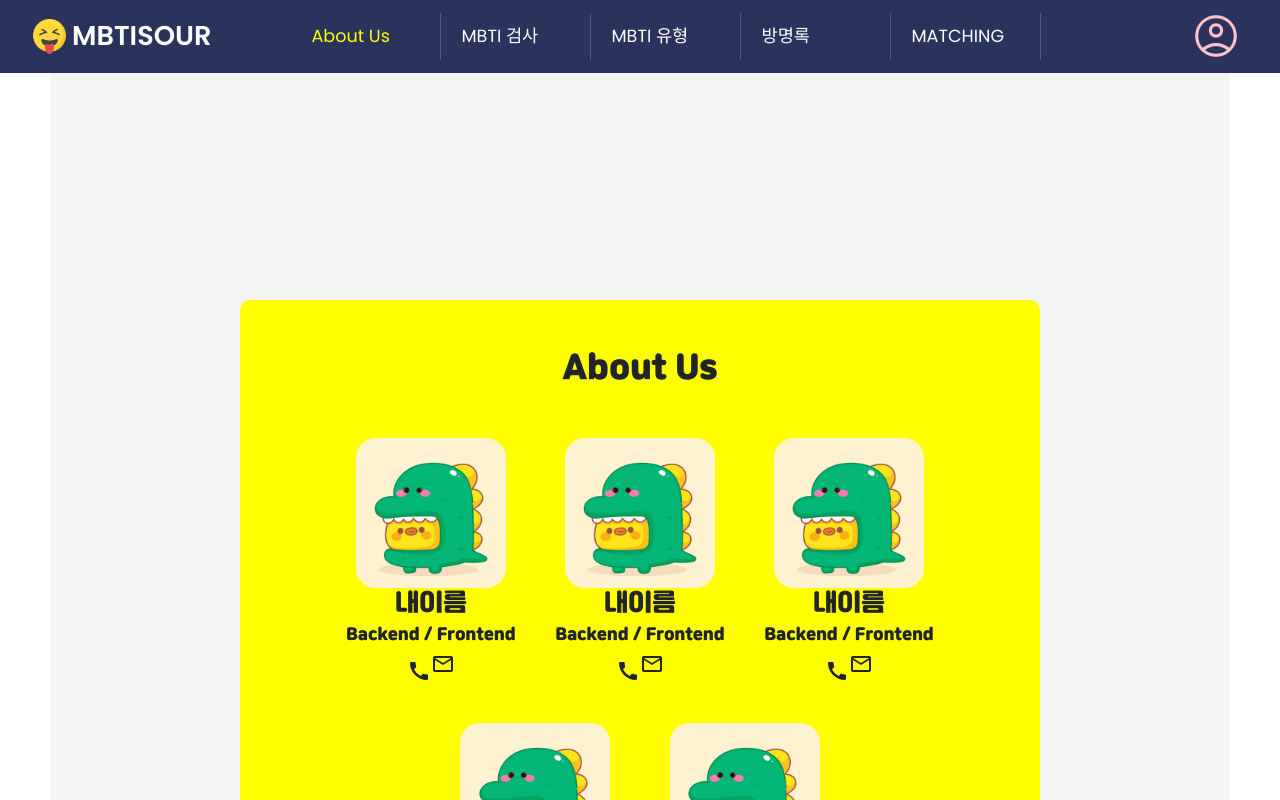
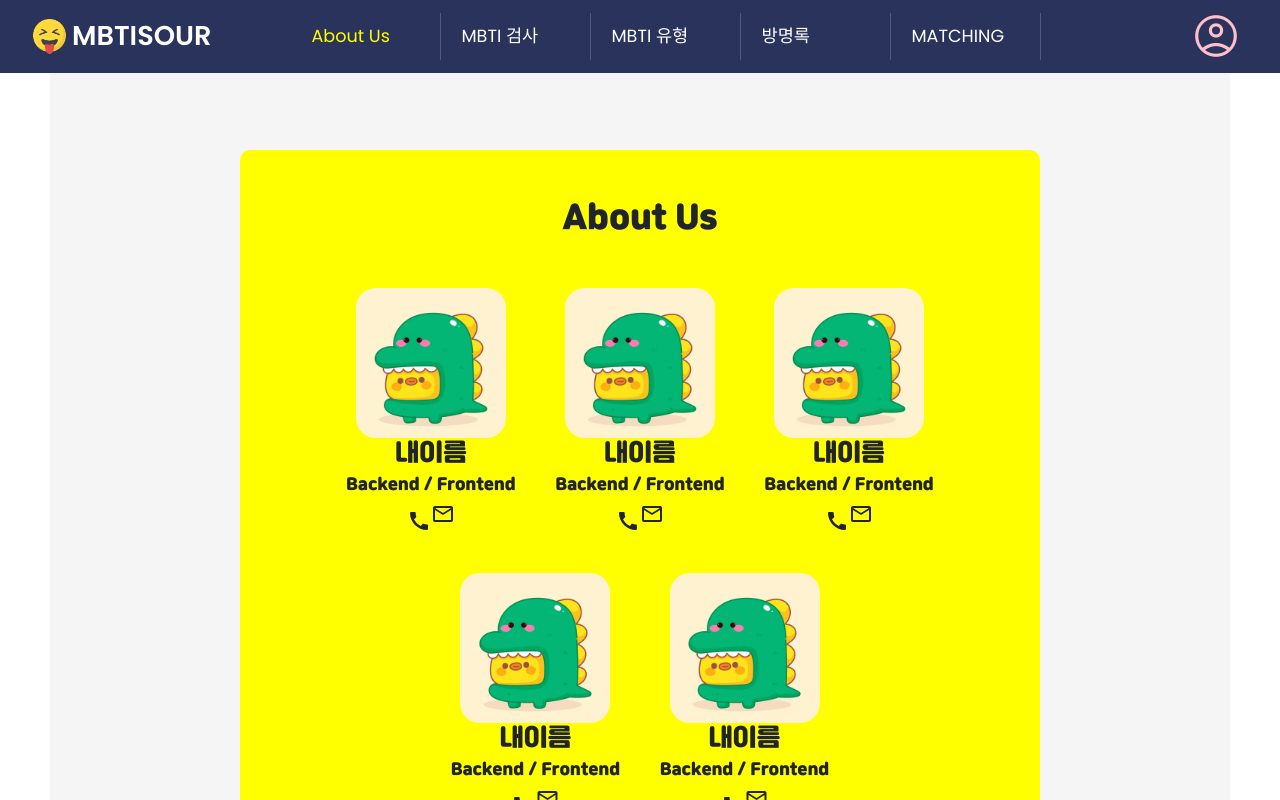
Before and after one commit to JUNG830/MBTISOUR, a React (Create React App) app in the folder FINAL/src/main/frontend/: page /aboutus in a window 1280 px wide. Shown: the top 800 px of the page. Built offline with nearby package versions, Linux system fonts and the light colour scheme; the HTML template or start-up script is replaced by a standard one.

Commit message:
221214 조혜경 1차

```diff
--- a/FINAL/src/main/frontend/src/11. AboutUs/AboutUs.css
+++ b/FINAL/src/main/frontend/src/11. AboutUs/AboutUs.css
@@ -2,7 +2,6 @@
   width: 800px;
   /* height: 700px; */
   align-items: center;
-  margin: 150px auto;
   padding: 1rem 2rem;
   border-radius: 10px;
   position: relative;
--- a/FINAL/src/main/frontend/src/5. MyPage/MyPage.css
+++ b/FINAL/src/main/frontend/src/5. MyPage/MyPage.css
@@ -39,7 +39,6 @@
     margin: 0 auto;
     width: 800px;
     height: 800px;
-    margin-top: 140px;
     border: none;
     border-radius: 25px;
     box-shadow: 0 4px 8px 0 rgba(177, 177, 177, 0.2), 0 6px 20px 0 rgba(0, 0, 0, 0.19);
--- a/FINAL/src/main/frontend/src/7. PostBOX/Postbox.css
+++ b/FINAL/src/main/frontend/src/7. PostBOX/Postbox.css
@@ -3,7 +3,6 @@
   height: 700px;
   /* background: rgba(0, 0, 128, .2); */
   align-items: center;
-  margin: 150px auto;
   padding: 1rem;
   border-radius: 10px;
   position: relative;
```
